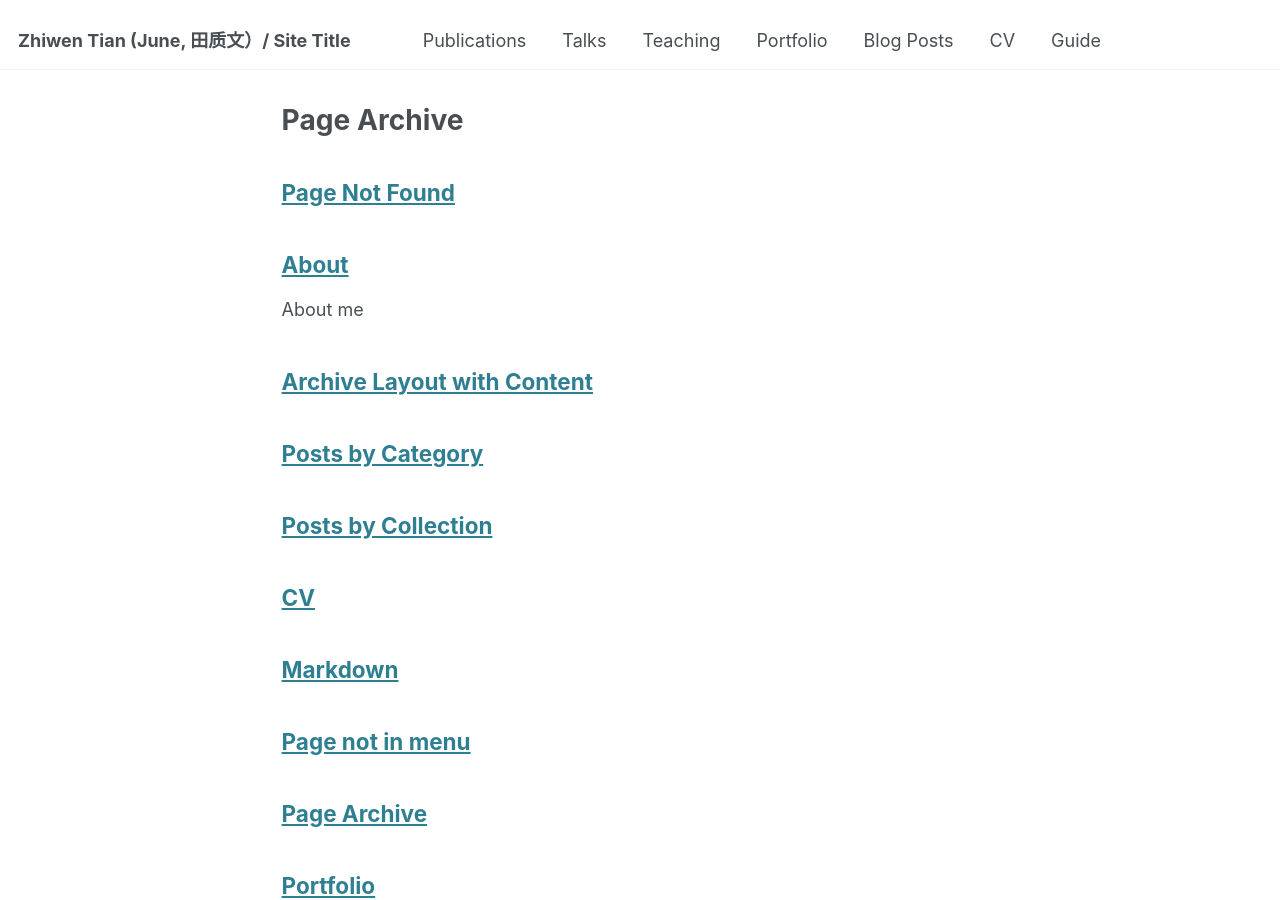
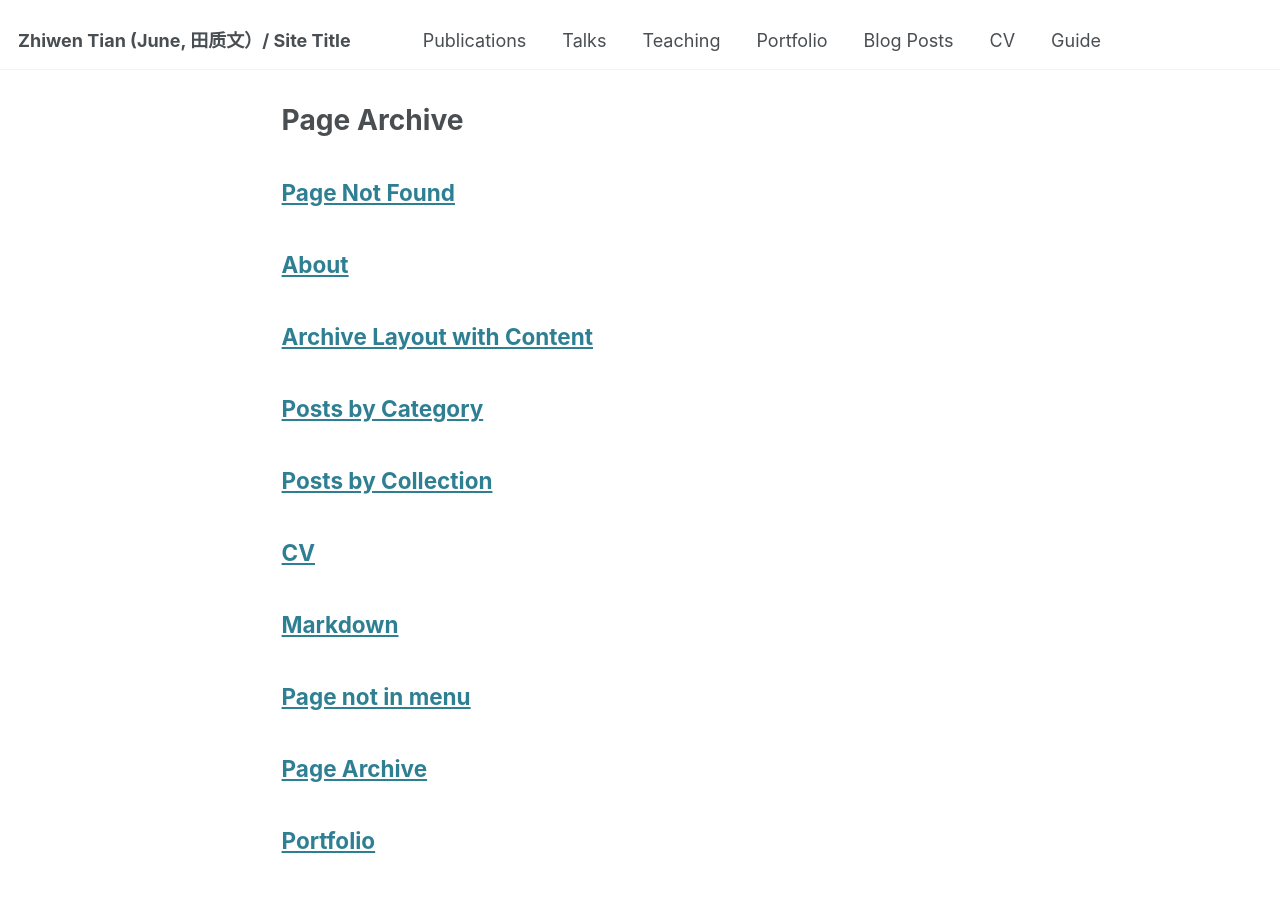
Before and after one commit to Orange1207/Orange1207.github.io, a Jekyll site: the page built from _pages/page-archive.html, in a window 1280 px wide and 900 px high. Built offline with Jekyll 4.4.1, drawn with Linux system fonts in a browser that asks for light colours.

Commit message:
Update about.md

```diff
--- a/_pages/about.md
+++ b/_pages/about.md
@@ -1,7 +1,6 @@
 ---
 permalink: /about/
 title: "About"
-excerpt: "About me"
 author_profile: true
 redirect_from:
   - /about/
```
